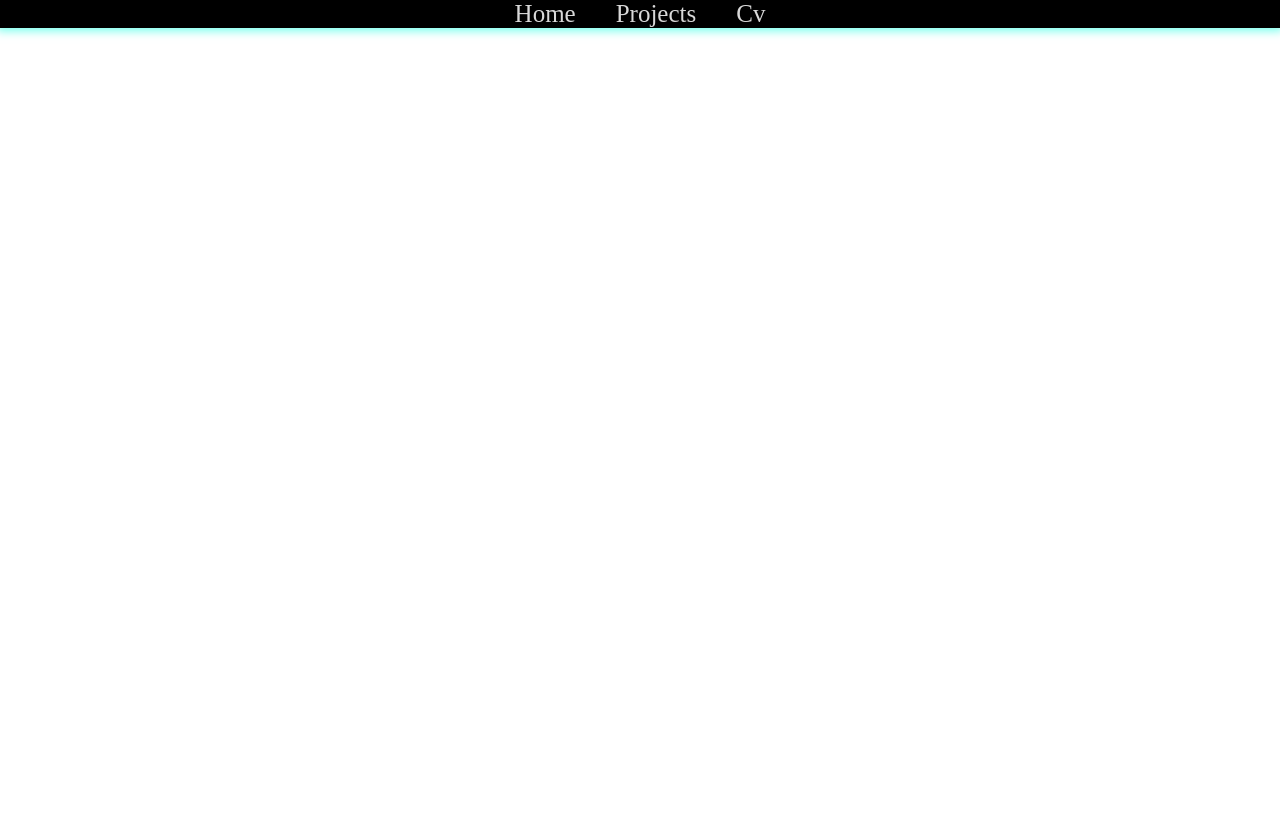
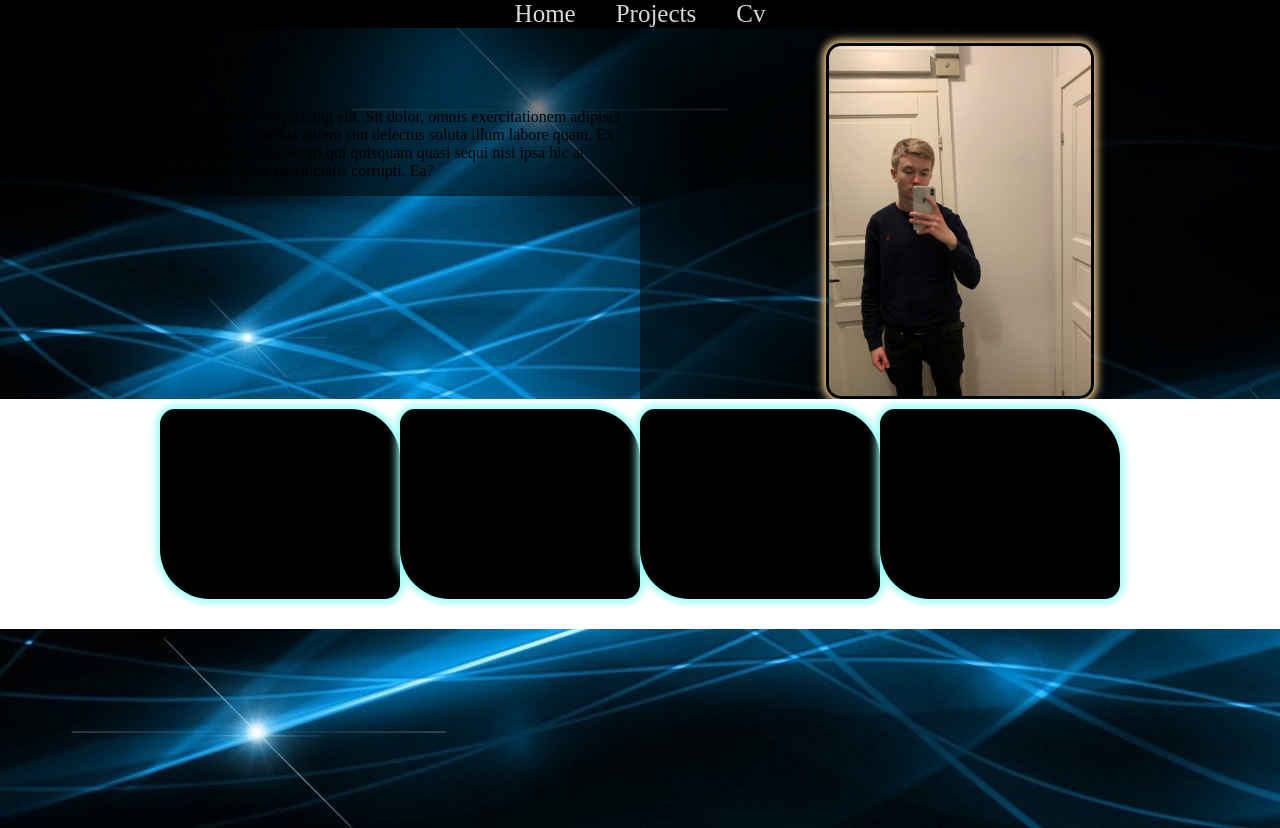
Before and after one commit to samuli404/Portfolio, a React (Create React App) app: page /portfolio/ex in a window 1280 px wide. Before the commit the page ends 800 px from the top, so only its background shows below. Built offline with nearby package versions, Linux system fonts and the light colour scheme.

Commit message:
torstaiportfolio

```diff
--- a/src/App.tsx
+++ b/src/App.tsx
@@ -9,6 +9,7 @@ import {
 import Main from './components/pages/main2/main'
 import Project from './components/pages/project/project'
 import Cv from './components/pages/cv/cv'
+import Main3 from './components/main3/main3'
 
 type AppProps = {
 
@@ -31,6 +32,7 @@ const App: React.FC<AppProps> = () => {
        <Route exact path='/' component={Main} />
        <Route exact path='/projects' component={Project}/>
        <Route exact path='/cv' component={Cv}/>
+       <Route exact path='/ex' component={Main3} />
      </Switch>
 
      {/* The footer and other components you want to display on all pages come here */}
--- /dev/null
+++ b/src/components/example/example3/example3.module.scss
@@ -0,0 +1,52 @@
+// componentin perus layout
+.container {
+    background: hotpink;
+    height: 100vh;
+    width: 100vw;
+
+    display: flex;
+    flex-direction: column;
+}
+
+.container .flexRow {
+    background: red;
+    min-height: 10px;
+    border-bottom: 1px solid #000;
+}
+
+// splitattu flexrow
+.container .flexRow .split50 {
+    display: flxe;
+    flex-direction: row;
+}
+
+.container .flexRow .split50 .flexLeft {
+    width: 50%;
+    background: rgb(255, 255, 255);
+    height: 100%;
+}
+
+.container .flexRow .split50 .flexRight {
+    width: 50%;
+    background: #fff;
+    height: 100%;
+}
+
+// wrappaava flexi, itemit rivittyy
+.container .flexRow .projektiKuvat {
+    background: blue;
+    display: flex;
+    flex-direction: row;
+    justify-content: center;
+    flex-wrap: wrap;
+    padding: 10px;
+    padding-bottom: 30px;
+}
+
+// yksi rivittyvä itemi
+.container .flexRow .projektiKuvat .imgItem {
+    background-color: silver;
+    height: 80px;
+    width: 80px;
+    margin: 15px;
+}
--- /dev/null
+++ b/src/components/main3/main3.module.scss
@@ -0,0 +1,75 @@
+// componentin perus layout
+.container {
+    background-image: url('../media2/royalty-free-background-image-14.jpg');
+    height: 100vh;
+    width: 100vw;
+
+    display: flex;
+    flex-direction: column;
+}
+
+.container .flexRow {
+    min-height: 10px;
+
+}
+
+// splitattu flexrow
+.container .flexRow .split50 {
+    display: flex;
+    flex-direction: row;
+}
+
+.container .flexRow .split50 .flexLeft {
+    width: 50%;
+    background: rgba(0, 0, 0, 0.5);
+    height: 100%;
+
+}
+
+.container .flexRow .split50 .flexRight {
+    width: 50%;
+    background: rgba(0, 0, 0, 0.5);
+    height: 100%;
+    display: flex;
+    justify-content: center;
+
+
+        img {
+            height: 350px;
+            margin-top: 15px;
+            box-shadow: 0px 0px 9px 3px #ffd591;
+            border-radius: 15px;
+            padding: 3px;
+            }
+    }
+
+
+// wrappaava flexi, itemit rivittyy
+.container .flexRow .projektiKuvat {
+    background: rgb(255, 255, 255);
+    display: flex;
+    flex-direction: row;
+    justify-content: center;
+    flex-wrap: wrap;
+    padding: 10px;
+    padding-bottom: 30px;
+
+}
+
+
+// yksi rivittyvä itemi
+.container .flexRow .projektiKuvat .imgItem {
+    border-radius: 15px 50px;
+            background: #000000;
+            padding: 20px;
+            width: 200px;
+            height: 150px;
+            //margin-top: 50px;
+            //margin-right: 0px;
+            //margin-left: 90px;
+            box-shadow: 0px 0px 9px 3px #86fff5;
+
+            img {
+
+            }
+}
--- /dev/null
+++ b/src/components/main3/main3.tsx
@@ -0,0 +1,34 @@
+import React from 'react';
+import styles from './main3.module.scss';
+import kuva from '../media3/Muokattu.jpg'
+
+const Example3: React.FC = () => {
+    return (
+        <div className={styles.container}>
+
+            <div className={styles.flexRow}>
+                <div className={styles.split50}>
+                    <div className={styles.flexLeft}>
+                        <h1 >Hei olen Samuli</h1>
+                        <p>Lorem, ipsum dolor sit amet consectetur adipisicing elit. Sit dolor, omnis exercitationem adipisci fugiat possimus earum laborum sequi expedita autem sint delectus soluta illum labore quam. Ex saepe quod dolorem eveniet eum itaque, obcaecati qui quisquam quasi sequi nisi ipsa hic at reiciendis quam voluptates doloribus quos perspiciatis corrupti. Ea?</p>
+                    </div>
+                    <div className={styles.flexRight}>
+                        <img src={kuva} alt="gg" />
+                    </div>
+                </div>
+            </div>
+
+            <div className={styles.flexRow}>
+                <div className={styles.projektiKuvat}>
+                    <div className={styles.imgItem}></div>
+                    <div className={styles.imgItem}></div>
+                    <div className={styles.imgItem}></div>
+                    <div className={styles.imgItem}></div>
+                </div>
+            </div>
+
+        </div>
+    )
+}
+
+export default Example3;
--- a/src/components/pages/main2/main.module.scss
+++ b/src/components/pages/main2/main.module.scss
@@ -1,56 +1,23 @@
 .container {
     display: flex;
     flex-direction: column;
-    justify-items: center;
-    align-items: center;
-    position: relative;
+    //justify-items: center;
+    //align-items: center;
+    //position: relative;
     height: 100vh;
+    width: 100vw;
     background-image: url('../../media2/royalty-free-background-image-14.jpg');
-    background-size: cover;
-
-    .contentTop {
-        background-color: aliceblue;
-        width: 1902px;
-        height: 750px;
-
-        display: flex;
-        justify-content: left;
-        margin-bottom: 150px;
-
-        .containerImages {
-            border-radius: 15px 50px;
-            background: #000000;
-            padding: 20px;
-            width: 200px;
-            height: 150px;
-            margin-top: 50px;
-            margin-right: 0px;
-            margin-left: 90px;
-
-            box-shadow: 0px 0px 9px 3px #86fff5;
-        }
-
-        .containerImages2 {
-            border-radius: 50px 50px 50px 50px;
-            background: #000000;
-            padding: 20px;
-            width: 200px;
-            height: 150px;
-            margin-top: 50px;
-            margin-left: 100px;
-            box-shadow: 0px 0px 9px 3px #86fff5;
-        }
-    }
+    //background-size: cover;
 
     .contentRow {
 
-        height: 1000px;
+        min-height: 10px;
         display: flex;
         flex-direction: row;
 
         .contentLeft {
             background: rgba(0, 0, 0, 0.7);
-            width: 50vw;
+            width: 50%;
             height: 100%;
 
 
@@ -71,7 +38,7 @@
 
         .contentRight {
             background-color: rgba(0, 0, 0, 0.7);
-            width: 49vw;
+            width: 50%;
             height: 100%;
 
 
@@ -87,6 +54,53 @@
                 padding: 3px;
             }
         }
+
+
+    .contentTop {
+        background-color: aliceblue;
+        height: 350px;
+
+        width: 100%;
+        display: flex;
+        justify-content: flex-start;
+        align-items: center;
+        flex-direction: row;
+        flex-wrap: wrap;
+
+        .containerImages {
+            border-radius: 15px 50px;
+            background: #000000;
+            padding: 20px;
+            width: 200px;
+            height: 150px;
+            //margin-top: 50px;
+            //margin-right: 0px;
+            //margin-left: 90px;
+
+
+            box-shadow: 0px 0px 9px 3px #86fff5;
+
+            img {
+
+            }
+        }
+
+        .containerImages2 {
+            border-radius: 50px 50px 50px 50px;
+            background: #000000;
+            //padding: 20px;
+            width: 200px;
+            height: 150px;
+            //margin-top: 50px;
+            //margin-left: 100px;
+            box-shadow: 0px 0px 9px 3px #86fff5;
+        }
+
+        img {
+
+        }
+    }
+
 
 
 
--- a/src/components/pages/main2/main.tsx
+++ b/src/components/pages/main2/main.tsx
@@ -1,6 +1,6 @@
 import React from 'react'
 import styles from './main.module.scss';
-import kuva from '../../media3/Muokattu.jpg';
+import kuva1 from '../../media3/Muokattu.jpg';
 type MainProps = {
 
 }
@@ -15,20 +15,13 @@ const Main: React.FC<MainProps> = () => {
             <h2>My first game</h2>
         </div>
         <div className={styles.contentRight}>
-            <img src={kuva} alt="Kuva on rikki D:" />
+            <img src={kuva1} alt="Kuva on rikki D:" />
         </div>
+        <div className={styles.contentTop}>
+        <div className={styles.containerImages}></div>
+        <div className={styles.containerImages2}></div>
       </div>
-      <div className={styles.contentTop}>
-          <div className={styles.containerImages}>
-
-          </div>
-          <div className={styles.containerImages2}>
-
-          </div>
-        </div>
-
-
-
+      </div>
     </div>
   )
 }
```
Also changed, not shown: src/components/example/example3/example3.tsx (added, +33 -0 lines), 1 other file (tests, documents, lock files or other folders).
